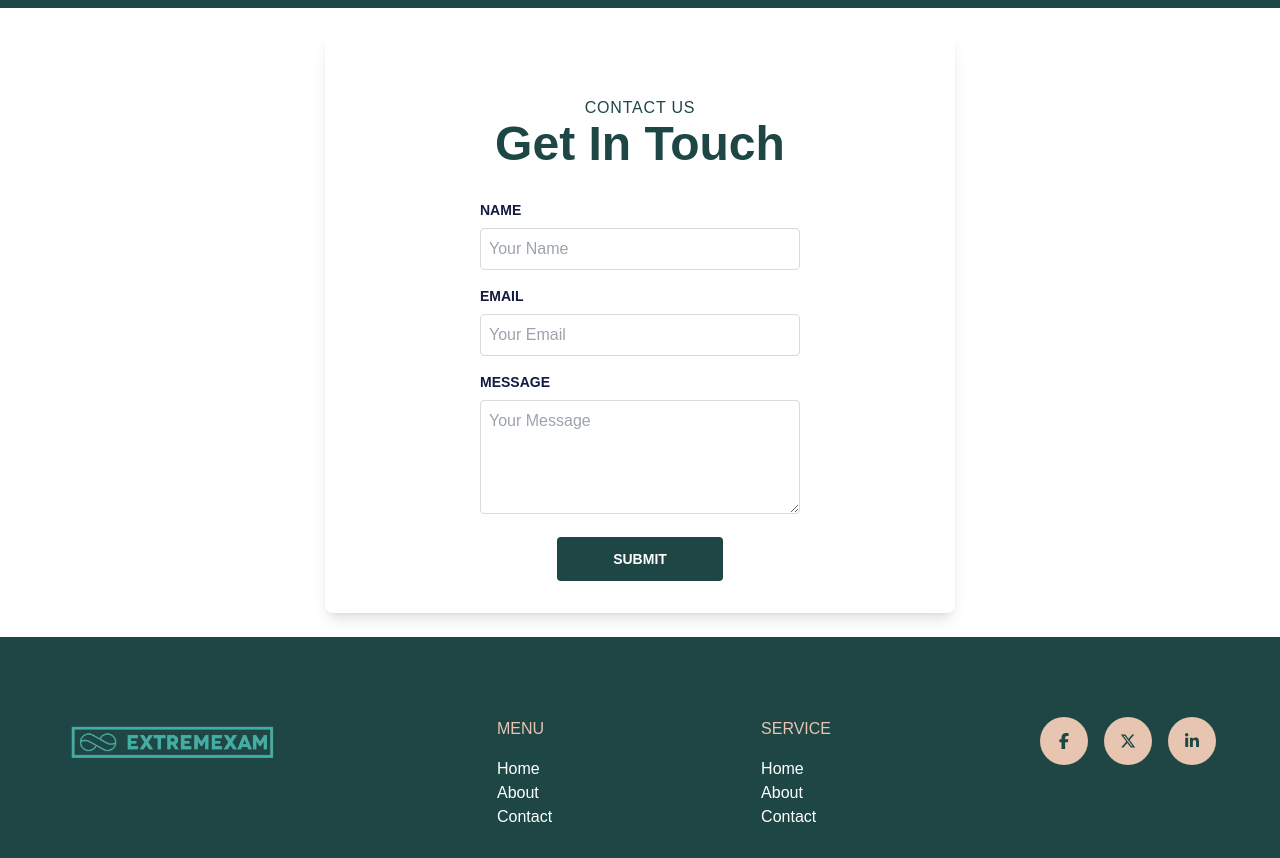
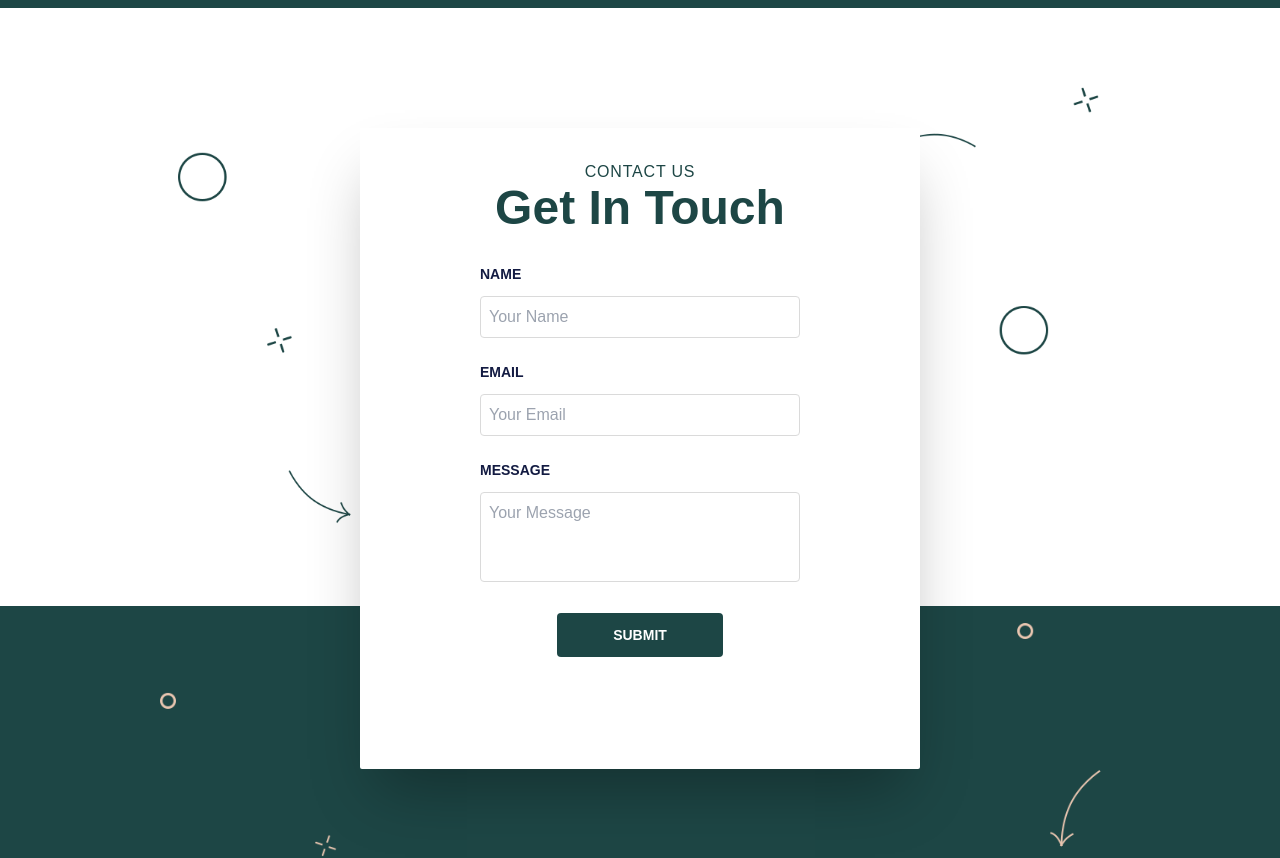
Before and after one commit to nahom-23/ExtremExam, a React (Vite) app in the folder client/quiz_app/: page / in a window 1280 px wide. Shown: the part 1180-2038 px from the top of the page. Built offline with nearby package versions, Linux system fonts and the light colour scheme; no server answers.

Commit message:
update ui of the contact page

```diff
--- a/client/quiz_app/src/pages/Contactus.jsx
+++ b/client/quiz_app/src/pages/Contactus.jsx
@@ -3,54 +3,89 @@ import React from "react";
 function Contactus() {
   return (
     <>
-      <div className="z-50 flex items-center justify-center p-6 bg-gray-100">
-        <div className="w-full max-w-[630px] p-8 bg-white rounded-lg shadow-lg">
-          <div className="my-8 text-center ">
+      <section>
+        <div className="z-50 flex flex-col items-center justify-center m-6 bg-gray-100 h-[550px] bg-[url('/src/assets/contactus.png')] bg-16 bg-no-repeat bg-center relative">
+          <article className="w-full max-w-[560px] pb-28 bg-white rounded-sm shadow-3xl absolute top-24">
+            <header className="my-8 text-center">
               <p className="tracking-wider uppercase text-green">Contact Us</p>
-            <h1 className="text-5xl font-bold text-green">Get In Touch</h1>
-          </div>
-          <form className="w-full max-w-[320px] mx-auto">
-            <div className="mb-4">
-              <label className="block text-sm font-bold uppercase text-blueblack">
+              <h1
+                id="contact-heading"
+                className="text-5xl font-bold text-green"
+              >
+                Get In Touch
+              </h1>
+            </header>
+            <form
+              className="w-full max-w-[320px] mx-auto"
+              action="#"
+              method="post"
+            >
+              <fieldset>
+                <legend className="sr-only">Contact form</legend>
+
+                <div className="mb-6">
+                  <label
+                    htmlFor="name"
+                    className="block mb-1 text-sm font-bold uppercase text-blueblack"
+                  >
                     Name
                   </label>
                   <input
+                    id="name"
                     type="text"
-                className="w-80 p-2 mt-2 border border-[#DADADA] rounded"
+                    className="w-80 p-2 mt-2 border border-[#DADADA] rounded focus:outline-none"
                     placeholder="Your Name"
+                    required
                   />
                 </div>
-            <div className="mb-4">
-              <label className="block text-sm font-bold uppercase text-blueblack">
+
+                <div className="mb-6">
+                  <label
+                    htmlFor="email"
+                    className="block mb-1 text-sm font-bold uppercase text-blueblack"
+                  >
                     Email
                   </label>
                   <input
+                    id="email"
                     type="email"
-                className="w-80  p-2 mt-2 border border-[#DADADA] rounded"
+                    className="w-80 p-2 mt-2 border border-[#DADADA] rounded focus:outline-none"
                     placeholder="Your Email"
+                    required
                   />
                 </div>
-            <div className="mb-4">
-              <label className="block text-sm font-bold uppercase text-blueblack">
+
+                <div className="mb-6">
+                  <label
+                    htmlFor="message"
+                    className="block mb-1 text-sm font-bold uppercase text-blueblack"
+                  >
                     Message
                   </label>
                   <textarea
-                className="w-80  p-2 mt-2 border border-[#DADADA] rounded"
+                    id="message"
+                    className="w-80 p-2 mt-2 border border-[#DADADA] rounded resize-none  focus:outline-none"
                     placeholder="Your Message"
-                rows="4"
+                    rows="3"
+                    required
                   ></textarea>
                 </div>
+
                 <div className="text-center">
                   <button
                     type="submit"
-                className="py-3 text-sm font-bold text-white uppercase rounded px-14 bg-green "
+                    className="py-3 text-sm font-bold text-white uppercase rounded px-14 bg-green"
                   >
-                submit
+                    Submit
                   </button>
                 </div>
+              </fieldset>
             </form>
+          </article>
         </div>
-      </div>
+
+        <aside className="w-full bg-green h-[305px] bg-[url('/src/assets/background.png')] bg-16 bg-no-repeat bg-center"></aside>
+      </section>
     </>
   );
 }
```
Lines whose indentation alone changed are shown as unchanged.
